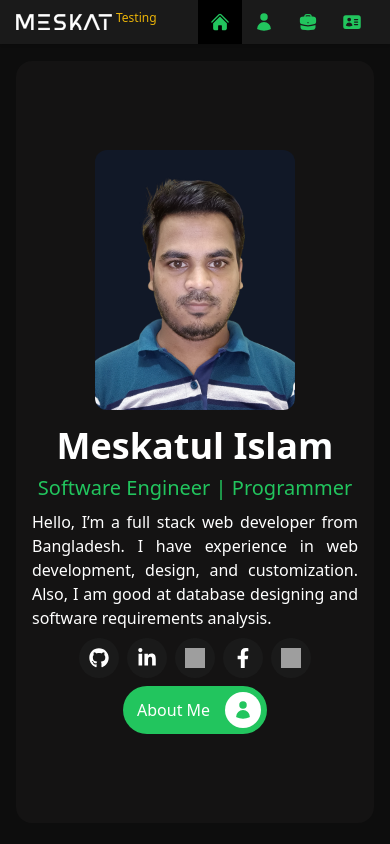
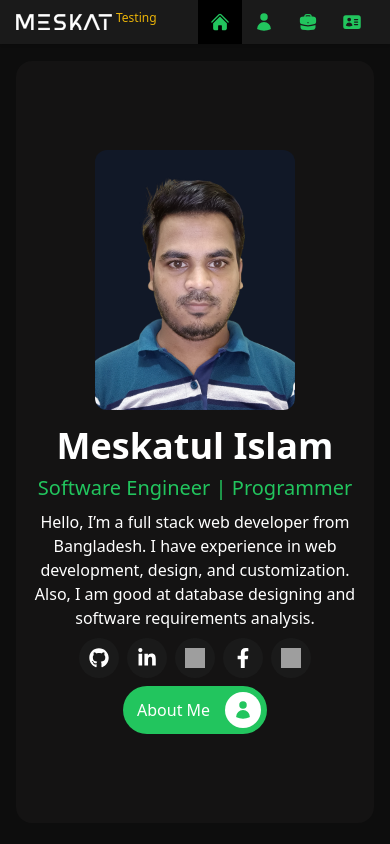
Before and after one commit to iammeskat/iammeskat.github.io, a React (Create React App) app: page / in a window 390 px wide. Shown: the top 844 px of the page. Built offline with nearby package versions, Linux system fonts and the light colour scheme; grey boxes are pictures that could not be loaded.

Commit message:
update intro

```diff
--- a/src/assets/css/style.css
+++ b/src/assets/css/style.css
@@ -1545,6 +1545,10 @@ section {
     text-align: left;
   }
 
+  .lg\:text-justify {
+    text-align: justify;
+  }
+
   .lg\:text-8xl {
     font-size: 6rem;
     line-height: 1;
--- a/src/pages/Home.jsx
+++ b/src/pages/Home.jsx
@@ -12,10 +12,10 @@ const Home = () => {
           <h2 className="font-bold text-4xl md:text-6xl truncate">
             Meskatul Islam
           </h2>
-          <p className="font-medium text-xl md:text-2xl primary-color">
+          <p className="text-center lg:text-left font-medium text-xl md:text-2xl primary-color">
             Software Engineer | Programmer
           </p>
-          <p className="text-centerm w-full lg:max-w-[35rem] lg:text-left text-justify">
+          <p className="text-center w-full lg:max-w-[35rem] lg:text-left">
             Hello, I’m a full stack web developer from Bangladesh. I have
             experience in web development, design, and customization. Also, I am
             good at database designing and software requirements analysis.
```
